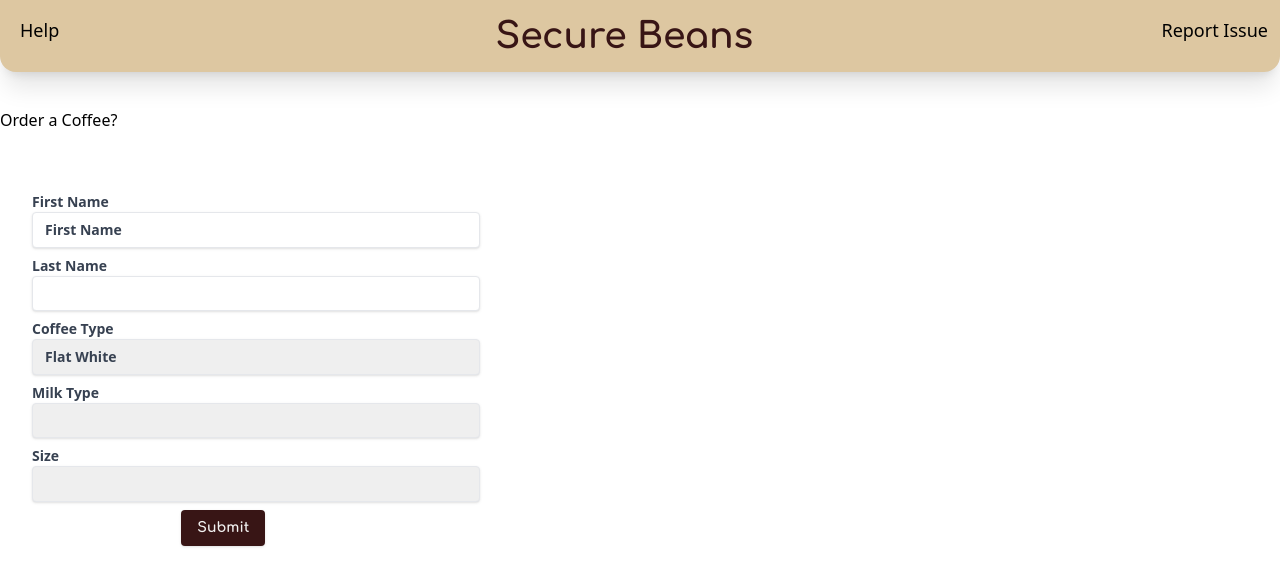
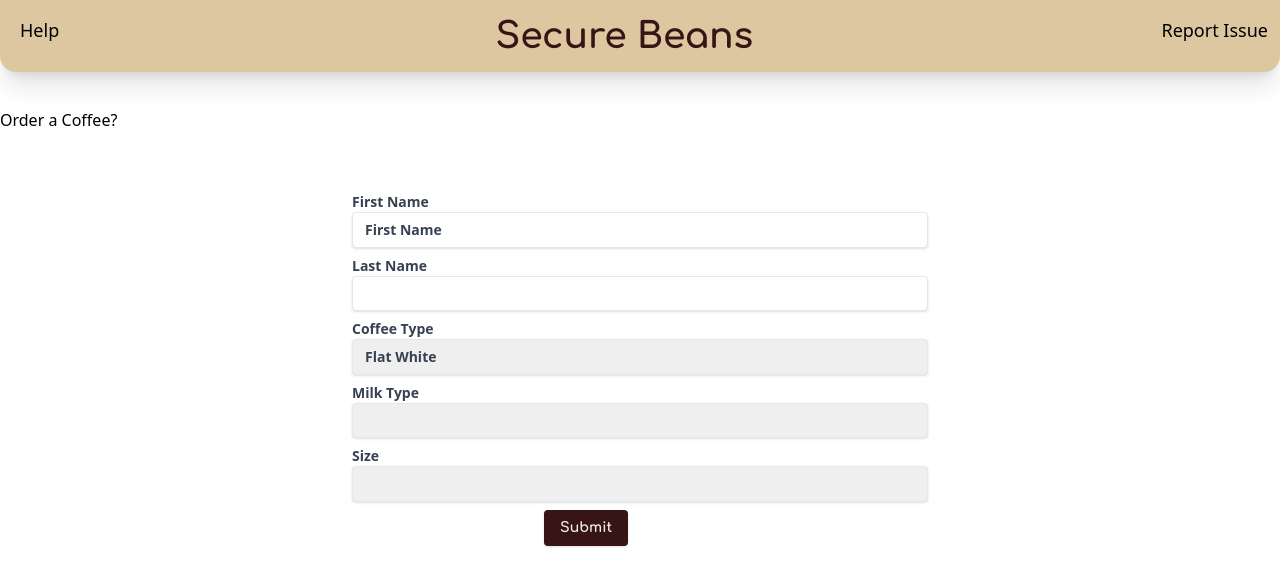
Before and after one commit to swansrh/RCROA, a React (Create React App) app in the folder coffee_robots/: page /order in a window 1280 px wide. Shown: the top 586 px of the page. Built offline with nearby package versions, Linux system fonts and the light colour scheme.

Commit message:
Making it spin

```diff
--- a/coffee_robots/src/pages/Order.js
+++ b/coffee_robots/src/pages/Order.js
@@ -8,12 +8,10 @@ function Order() {
     const onSubmit = data => console.log(data);
     return (
         <><HomeHeader />
-
-            <body>
             <h2 class="container mx-auto py-9">Order a Coffee?</h2>
 
-                <div class="w-full max-w-lg">
-                    <form class="bg-white rounded px-8 pt-6 pb-8 mb-4" onSubmit={handleSubmit(onSubmit)}>
+            <div class="w-full">
+                <form class=" rounded px-8 pt-6 pb-8 mb-4 justify-center mx-80" onSubmit={handleSubmit(onSubmit)}>
                     <label class="block text-gray-700 text-sm font-bold mb-2">First Name
                         <input class="shadow appearance-none border rounded w-full py-2 px-3 text-gray-700 leading-tight focus:outline-none focus:shadow-outline" defaultValue={"First Name"} {...register("firstName")} />
                     </label>
@@ -64,7 +62,6 @@ function Order() {
                     </div>
                 </form>
             </div>
-            </body>
         </>
 
     );
```
Lines whose indentation alone changed are shown as unchanged.
